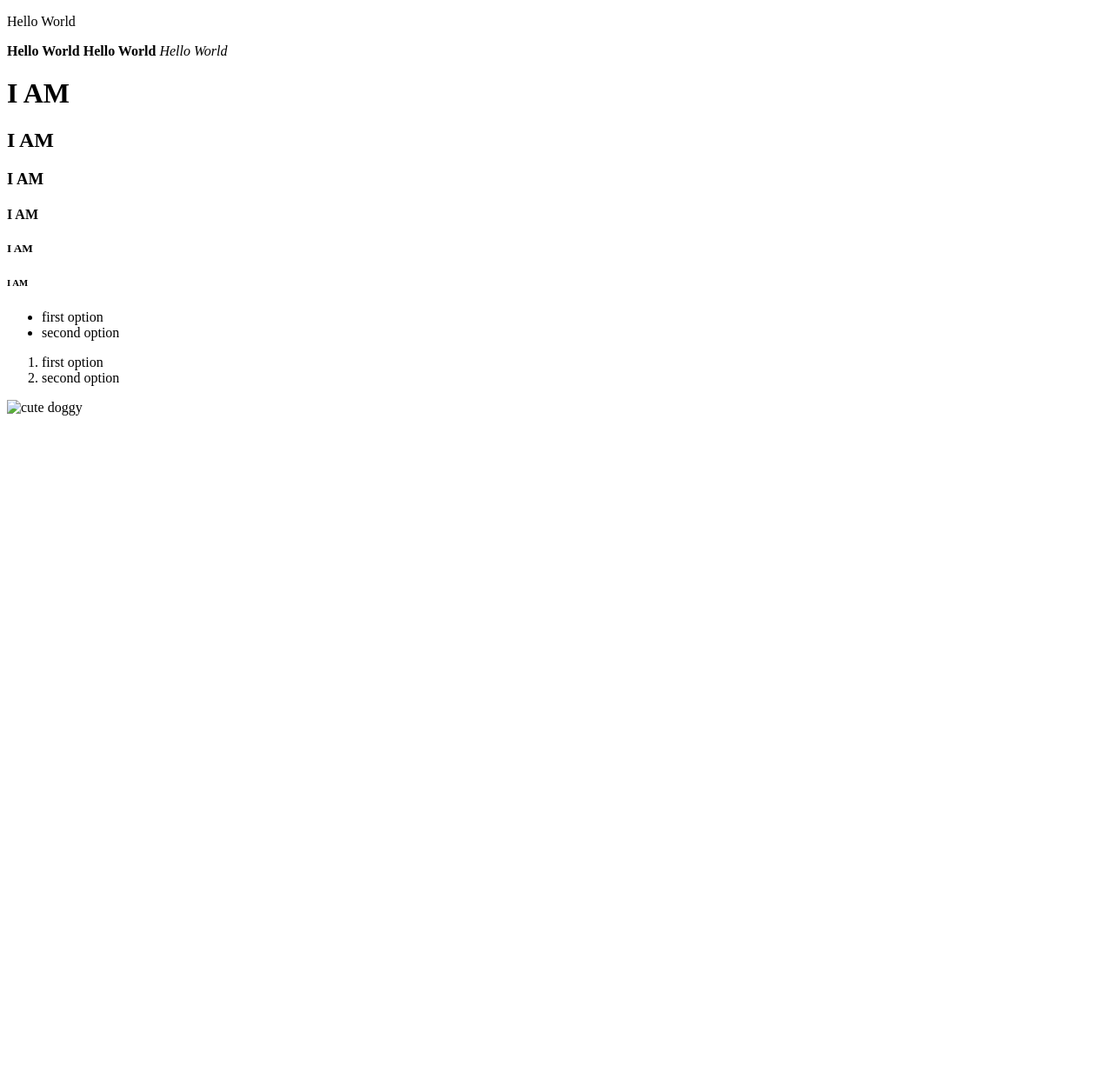
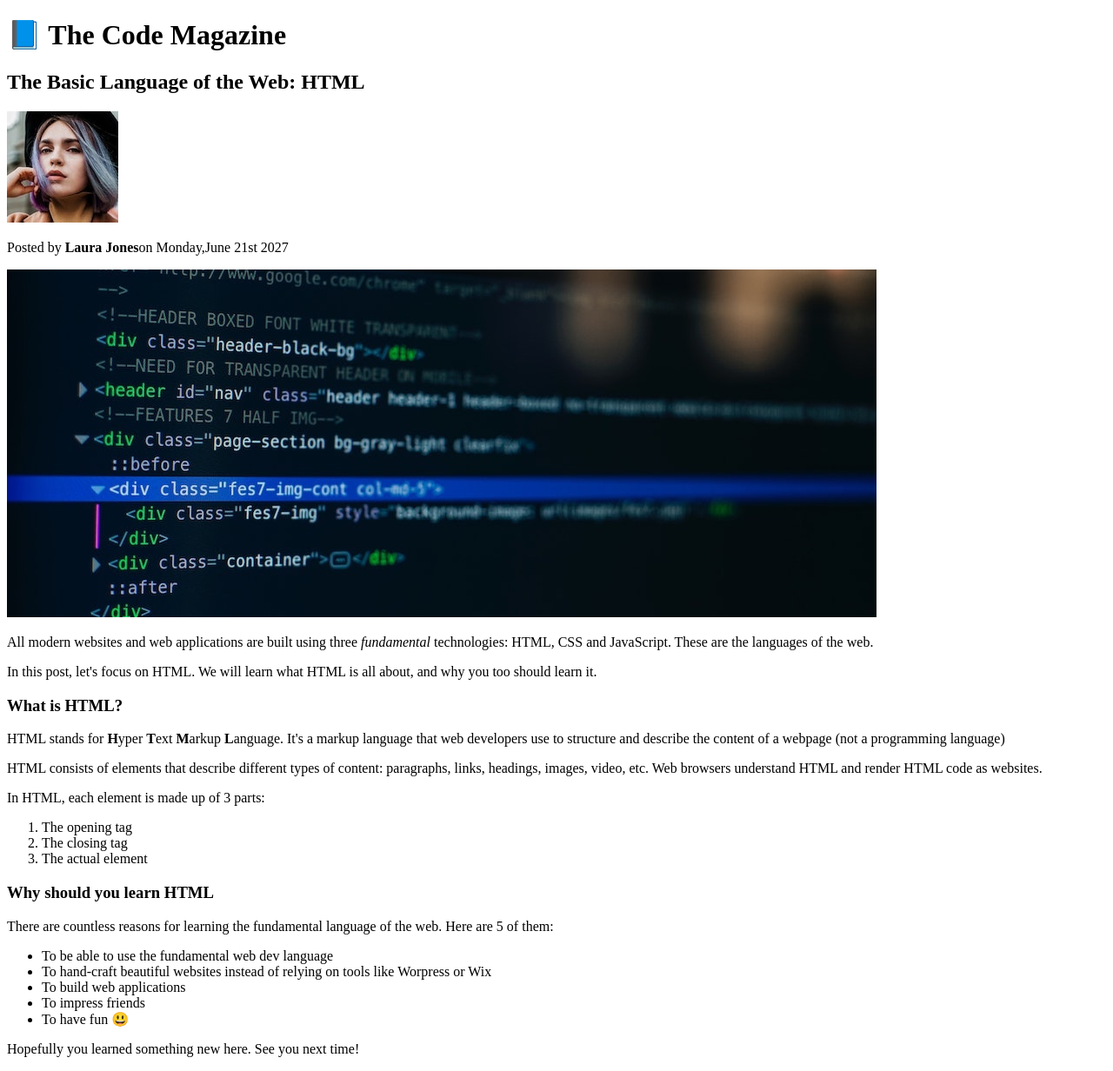
Before and after one commit to yuliyaorlioglo/Tekwill_FE_gr11, a plain HTML site: page index.html in a window 1280 px wide. Shown: the whole page at 87% size. Before the commit the page ends 800 px from the top, so only its background shows below. Drawn offline with Linux system fonts and the light colour scheme.

Commit message:
new html file added

```diff
--- a/index.html
+++ b/index.html
@@ -1,40 +1,47 @@
 <!DOCTYPE html>
-
 <html lang="en">
 <head>
-        <title>My first website</title>
+   <meta charset="UTF-8">
+   <title>The Code Magazine</title>
 </head>
 <body>
-        <p>Hello World</p>
-        <b>Hello World</b>
-        <strong>Hello World</strong>
-        <em>Hello World</em>
+     <h1>📘 The Code Magazine</h1>
+     <h2>The Basic Language of the Web: HTML</h2>
+     <img src="img/laura-jones.jpg" alt="Laura Jones">
 
+     <p>Posted by <b>Laura Jones</b>on Monday,June 21st 2027</p>
 
-        <h1>I AM</h1>
-        <h2>I AM</h2>
-        <h3>I AM</h3>
-        <h4>I AM</h4>
-        <h5>I AM</h5>
-        <h6>I AM</h6>
+     <img src="img/post-img.jpg" alt="">
 
-        <!-- unordered list -->
-        <ul>
-            <!-- list item -->
-            <li>first option</li>
-            <li>second option</li>
-        </ul>
+     <p>All modern websites and web applications are built using three <em>fundamental</em> technologies: HTML, CSS and JavaScript. These are the languages of the web.</p>
+     <p>In this post, let's focus on HTML. We will learn what HTML is all about, and why you too should learn it.</p>
 
+     <h3>What is HTML?</h3>
+     <p>HTML stands for <b>H</b>yper <b>T</b>ext <b>M</b>arkup <b>L</b>anguage. It's a markup language that web developers use to structure and describe the content of a webpage (not a programming language)</p>
+     <p>HTML consists of elements that describe different types of content: paragraphs, links, headings, images, video, etc. Web browsers understand HTML and render HTML code as websites.</p>
+
+      <div>
+        <p>In HTML, each element is made up of 3 parts:</p>
            <!-- ordered list -->
            <ol>
-            <li>first option</li>
-            <li>second option</li>
+               <li>The opening tag</li>
+               <li>The closing tag</li>
+               <li>The actual element</li>
            </ol>
+      </div>
 
-        <img scr="https://i.pinimg.com/736x/f8/87/aa/f887aa1f9518276425de1e664ce10c85.jpg"
-         alt="cute doggy" title="i am a cute dog"/>
-
-        <!-- <p>Hello World</p> -->
+      <h3>Why should you learn HTML</h3>
+      <div>
+        <p>There are countless reasons for learning the fundamental language of the web. Here are 5 of them:</p>
+        <!--unordered list-->
+          <ul>
+             <li>To be able to use the fundamental web dev language</li>
+             <li>To hand-craft beautiful websites instead of relying on tools like Worpress or Wix</li>
+             <li> To build web applications</li>
+             <li>To impress friends</li>
+             <li>To have fun 😃</li>
+          </ul>
+      </div>
+      <p>Hopefully you learned something new here. See you next time!</p>
 </body>
-
 </html>
```
Also changed, not shown: page.html (added). Lines whose indentation alone changed are shown as unchanged.
